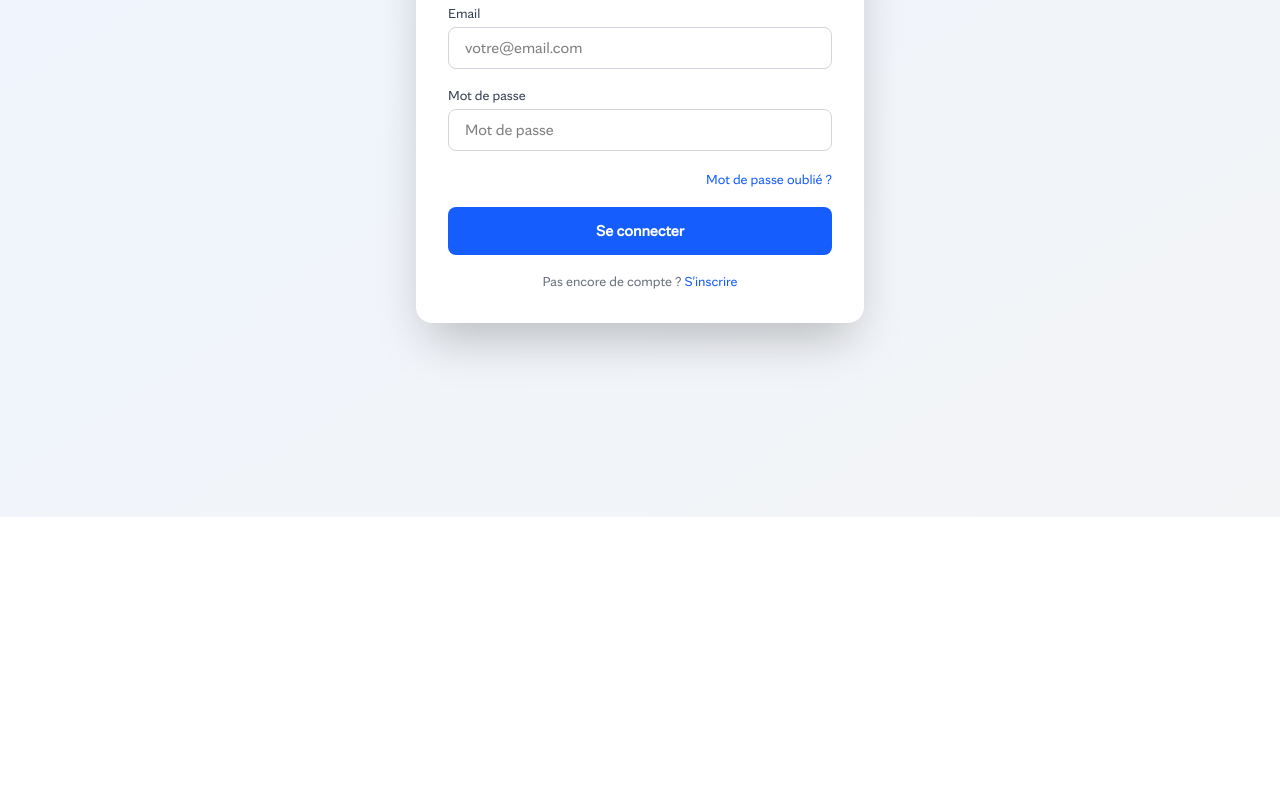
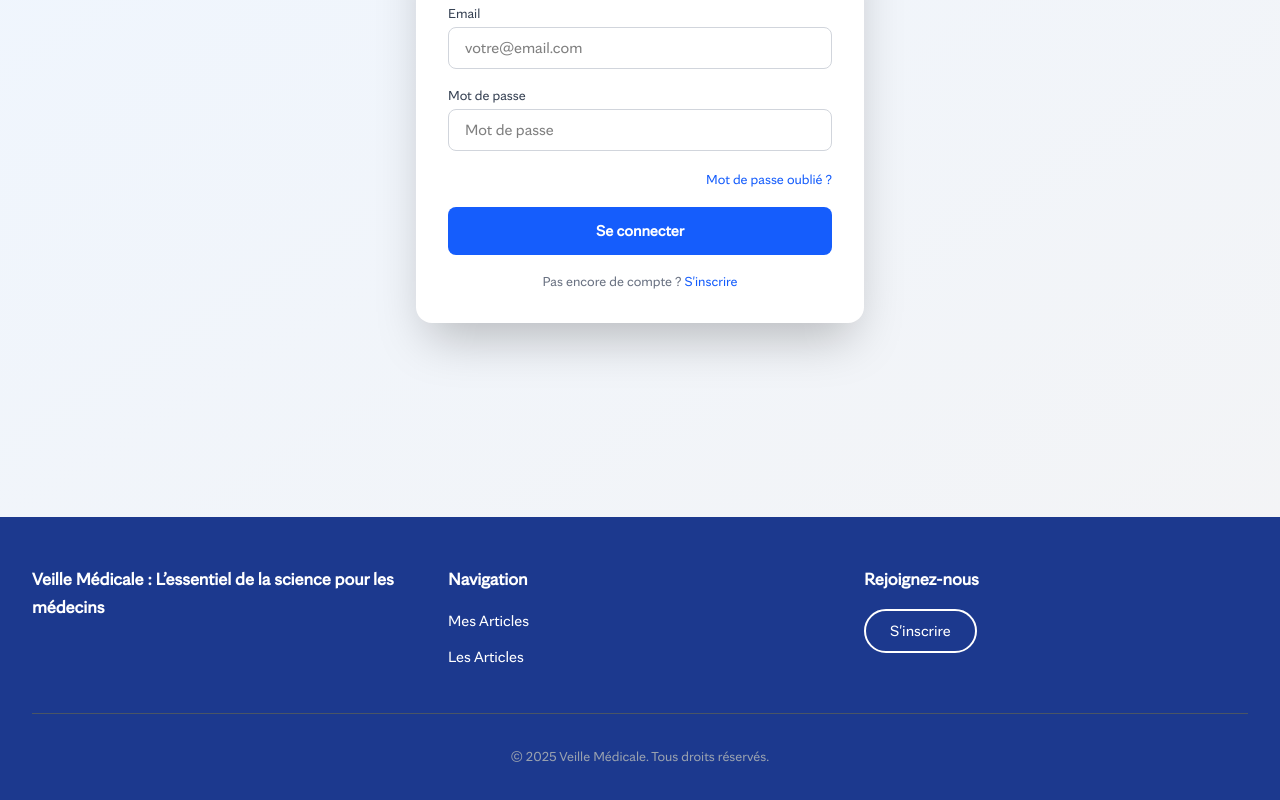
Before and after one commit to Jean-EmmanuelP/med_kit, a SvelteKit app in the folder frontend/: page /login in a window 1280 px wide. Shown: the part 328-1128 px from the top of the page. Before the commit the page ends 845 px from the top, so only its background shows below. Built offline with nearby package versions, Linux system fonts and the light colour scheme; no server answers.

Commit message:
feat: added some style to the front page home

```diff
--- a/frontend/src/i18n.json
+++ b/frontend/src/i18n.json
@@ -6,6 +6,12 @@
       "description": "Veille est un service qui notifie les médecins des dernières études scientifiques pertinentes, en fonction de leurs disciplines et de leurs préférences. Recevez des alertes personnalisées et restez à la pointe en seulement 5 minutes par jour.",
       "phrase1": "Trop d’études, pas assez de temps,",
       "phrase2": "Veille vous livre l’essentiel.",
+      "hero": {
+        "title": "Veille scientifique simple et efficace",
+        "subtitle": "5 minutes par jour maximum via newsletter",
+        "signup": "S'inscrire",
+        "viewArticles": "Voir les articles"
+      },
       "arguments": {
         "list": [
           "Choisissez vos disciplines, paramétrez vos alertes,",
@@ -78,13 +84,23 @@
     "header": {
       "myArticles": "Mes articles",
       "articles": "Les articles",
-      "account": "Compte"
+      "account": "Compte",
+      "login": "Se connecter",
+      "signup": "S'inscrire"
     },
     "articles": {
       "title": "Les articles"
     },
     "myArticles": {
       "title": "Mes articles"
+    },
+    "footer": {
+      "slogan": "Veille Médicale : L’essentiel de la science pour les médecins",
+      "myArticles": "Mes Articles",
+      "articles": "Les Articles",
+      "account": "Compte",
+      "login": "Se connecter",
+      "signup": "S'inscrire"
     }
   }
 }
--- /dev/null
+++ b/frontend/src/lib/components/Footer.svelte
@@ -0,0 +1,62 @@
+<script>
+	import { i18n } from '$lib/i18n';
+	import userProfileStore from '$lib/stores/user';
+
+	// Fonction pour gérer la déconnexion (si nécessaire)
+	function handleLogout() {
+		// Logique de déconnexion (à implémenter selon votre système d’authentification)
+		userProfileStore.set(null); // Simulé ici, remplacez par votre logique de déconnexion
+	}
+</script>
+
+<footer class="bg-blue-900 py-12 text-white">
+	<div class="mx-auto max-w-7xl px-4 sm:px-6 lg:px-8">
+		<div class="grid grid-cols-1 gap-8 md:grid-cols-3">
+			<!-- Slogan -->
+			<div>
+				<h3 class="mb-4 text-lg font-semibold">{$i18n.footer.slogan}</h3>
+			</div>
+
+			<!-- Liens de navigation -->
+			<div>
+				<h3 class="mb-4 text-lg font-semibold">Navigation</h3>
+				<ul class="space-y-3">
+					<li>
+						<a href="/my-articles" class="hover:underline">{$i18n.footer.myArticles}</a>
+					</li>
+					<li>
+						<a href="/articles" class="hover:underline">{$i18n.footer.articles}</a>
+					</li>
+					<li>
+						{#if $userProfileStore}
+							<a href="/account" class="hover:underline">{$i18n.footer.account}</a>
+							<!-- Vous pouvez ajouter un lien/bouton de déconnexion ici si nécessaire -->
+							<!-- <button on:click={handleLogout} class="hover:underline">Déconnexion</button> -->
+						{/if}
+					</li>
+				</ul>
+			</div>
+
+			<!-- Bouton S'inscrire (si non connecté) -->
+			<div>
+				{#if !$userProfileStore}
+					<h3 class="mb-4 text-lg font-semibold">Rejoignez-nous</h3>
+					<a
+						href="/signup"
+						class="inline-block rounded-full border-2 border-white px-6 py-2 text-white transition-colors duration-200 hover:bg-white hover:text-blue-900"
+					>
+						{$i18n.footer.signup}
+					</a>
+				{/if}
+			</div>
+		</div>
+
+		<!-- Ligne de séparation -->
+		<hr class="my-8 border-gray-600" />
+
+		<!-- Mention de droits d’auteur -->
+		<div class="text-center text-sm text-gray-400">
+			&copy; {new Date().getFullYear()} Veille Médicale. Tous droits réservés.
+		</div>
+	</div>
+</footer>
--- a/frontend/src/routes/+layout.svelte
+++ b/frontend/src/routes/+layout.svelte
@@ -1,6 +1,7 @@
 <script lang="ts">
 	import '../app.css';
 	import Header from '$lib/components/Header.svelte';
+	import Footer from '$lib/components/Footer.svelte';
 	import userProfile from '$lib/stores/user';
 	import { invalidate } from '$app/navigation';
 	import { supabaseStore } from '$lib/stores/supabase';
@@ -53,4 +54,5 @@
 	<div class="mt-[15%] sm:mt-[3.5%]">
 		{@render children()}
 	</div>
+	<Footer />
 </div>
--- a/frontend/src/routes/+page.svelte
+++ b/frontend/src/routes/+page.svelte
@@ -2,6 +2,7 @@
 	import { i18n } from '$lib/i18n';
 	import userProfileStore from '$lib/stores/user';
 	import { goto } from '$app/navigation';
+	import Footer from '$lib/components/Footer.svelte';
 
 	let showModal = false;
 	let searchQuery = '';
@@ -9,13 +10,39 @@
 	let videoElement;
 
 	const disciplineOptions = [
-	  'Médecine Générale', 'Urgences', 'Médecine du Travail', 'Santé Publique', 'Médecine Interne',
-	  'Endocrinologie-Diabétologie-Nutrition', 'Cardiologie', 'Dermatologie', 'Hépato-Gastroentérologie',
-	  'Génétique', 'Gériatrie', 'Hématologie', 'Maladies infectieuses', 'Néphrologie', 'Neurologie',
-	  'Oncologie', 'Médecine physique et réadaptation', 'Pneumologie', 'Gynécologie-obstétrique',
-	  'Pédiatrie', 'Psychiatrie', 'Anesthésie - Réanimation', 'Rhumatologie', 'Chirurgie cardiaque',
-	  'Chirurgie digestive', 'Chirurgie ORL', 'Neurochirurgie', 'Ophtalmologie', 'Chirurgie orthopédique',
-	  'Chirurgie thoracique', 'Urologie', 'Chirurgie vasculaire', 'Médecine de la douleur'
+		'Médecine Générale',
+		'Urgences',
+		'Médecine du Travail',
+		'Santé Publique',
+		'Médecine Interne',
+		'Endocrinologie-Diabétologie-Nutrition',
+		'Cardiologie',
+		'Dermatologie',
+		'Hépato-Gastroentérologie',
+		'Génétique',
+		'Gériatrie',
+		'Hématologie',
+		'Maladies infectieuses',
+		'Néphrologie',
+		'Neurologie',
+		'Oncologie',
+		'Médecine physique et réadaptation',
+		'Pneumologie',
+		'Gynécologie-obstétrique',
+		'Pédiatrie',
+		'Psychiatrie',
+		'Anesthésie - Réanimation',
+		'Rhumatologie',
+		'Chirurgie cardiaque',
+		'Chirurgie digestive',
+		'Chirurgie ORL',
+		'Neurochirurgie',
+		'Ophtalmologie',
+		'Chirurgie orthopédique',
+		'Chirurgie thoracique',
+		'Urologie',
+		'Chirurgie vasculaire',
+		'Médecine de la douleur'
 	];
 
 	function handleSearch(event) {
@@ -51,7 +78,7 @@
 	<div class="relative flex-auto">
 		<video
 			bind:this={videoElement}
-		class="absolute inset-0 w-full h-full object-cover"
+			class="absolute inset-0 h-full w-full object-cover"
 			loop
 			muted
 			playsinline
@@ -61,49 +88,76 @@
 		</video>
 
 		<!-- Overlay sombre -->
-	  <div class="absolute inset-0 bg-black opacity-50"></div>
+		<div class="absolute inset-0 bg-black opacity-70"></div>
 
 		<!-- Bouton Play/Pause -->
 		<button
 			on:click={togglePlay}
-		class="absolute top-1/2 left-1/2 transform -translate-x-1/2 -translate-y-1/2 z-20 text-white"
+			class="absolute top-[10%] right-[1%] z-20 -translate-x-1/2 -translate-y-1/2 transform text-white"
 			aria-label={isPlaying ? 'Pause' : 'Play'}
 		>
 			{#if isPlaying}
 				<!-- Icône Pause -->
-		  <svg class="w-12 h-12" fill="none" stroke="currentColor" viewBox="0 0 24 24" xmlns="http://www.w3.org/2000/svg">
-			<path stroke-linecap="round" stroke-linejoin="round" stroke-width="2" d="M10 9v6m4-6v6"></path>
+				<svg
+					class="h-12 w-12"
+					fill="none"
+					stroke="currentColor"
+					viewBox="0 0 24 24"
+					xmlns="http://www.w3.org/2000/svg"
+				>
+					<path stroke-linecap="round" stroke-linejoin="round" stroke-width="1" d="M10 9v6m4-6v6"
+					></path>
 				</svg>
 			{:else}
 				<!-- Icône Play -->
-		  <svg class="w-12 h-12" fill="none" stroke="currentColor" viewBox="0 0 24 24" xmlns="http://www.w3.org/2000/svg">
-			<path stroke-linecap="round" stroke-linejoin="round" stroke-width="2" d="M9 5l10 7-10 7V5z"></path>
+				<svg
+					class="h-12 w-12"
+					fill="none"
+					stroke="currentColor"
+					viewBox="0 0 24 24"
+					xmlns="http://www.w3.org/2000/svg"
+				>
+					<path
+						stroke-linecap="round"
+						stroke-linejoin="round"
+						stroke-width="1"
+						d="M9 5l10 7-10 7V5z"
+					></path>
 				</svg>
 			{/if}
 		</button>
 
 		<!-- Contenu -->
-	  <div class="absolute bottom-8 right-8 z-10 text-right text-white">
-		<h1 class="text-4xl md:text-5xl lg:text-6xl font-bold font-display tracking-tight drop-shadow-lg">
-		  Transforming your care
+		<div
+			class="absolute bottom-[10%] left-[4%] z-10 flex w-full transform flex-col space-y-6 md:left-[19%] md:flex-col"
+		>
+			<!-- Texte à gauche -->
+			<div class="flex flex-col md:gap-6 gap-2 max-w-[90%] text-white">
+				<h1
+					class="font-display text-4xl font-bold tracking-tight drop-shadow-lg md:text-5xl lg:text-6xl"
+				>
+					{$i18n.home.hero.title}
 				</h1>
-		<p class="text-lg md:text-xl font-light font-serif drop-shadow-md pl-4 mt-2">
-		  Learn how we drive innovation
+				<p class="mt-2 font-serif text-lg font-light drop-shadow-md md:text-xl">
+					{$i18n.home.hero.subtitle}
 				</p>
-		<div class="mt-4 pl-4">
+			</div>
+
+			<!-- Bouton en haut à droite -->
+			<div>
 				{#if !$userProfileStore}
 					<a
 						href="/signup"
-			  class="inline-block rounded-full border-2 border-white px-6 py-3 text-base md:text-lg font-medium font-sans-bold text-white hover:bg-white hover:text-black transition-colors duration-200"
+						class="font-sans-bold inline-block w-[90%] text-center rounded-full border-2 border-white py-3 text-base font-medium text-white transition-colors duration-200 hover:bg-white hover:text-black md:w-fit md:px-6 md:text-lg"
 					>
-			  Créer un compte
+						{$i18n.home.hero.signup}
 					</a>
 				{:else}
 					<a
 						href="/articles"
-			  class="inline-block rounded-full border-2 border-white px-6 py-3 text-base md:text-lg font-medium font-sans-bold text-white hover:bg-white hover:text-black transition-colors duration-200"
+						class="font-sans-bold inline-block w-[90%] rounded-full border-2 border-white py-3 text-center text-base font-medium text-white transition-colors duration-200 hover:bg-white hover:text-black md:w-fit md:px-6 md:text-lg"
 					>
-			  Voir les récents articles
+						{$i18n.home.hero.viewArticles}
 					</a>
 				{/if}
 			</div>
@@ -112,10 +166,10 @@
 
 	<!-- Section de recherche -->
 	<div class="bg-white py-8">
-	  <div class="max-w-7xl mx-auto px-4 sm:px-6 lg:px-8 flex flex-col md:flex-row md:space-x-8">
+		<div class="mx-auto flex max-w-7xl flex-col px-4 sm:px-6 md:flex-row md:space-x-8 lg:px-8">
 			<!-- Liste des domaines -->
-		<div class="w-full md:w-1/3 mb-6 md:mb-0">
-		  <h3 class="text-sm font-medium font-sans text-gray-700 mb-4 uppercase">
+			<div class="mb-6 w-full md:mb-0 md:w-1/3">
+				<h3 class="mb-4 font-sans text-sm font-medium text-gray-700 uppercase">
 					Rechercher par domaine
 				</h3>
 				<div class="flex flex-wrap gap-2">
@@ -123,7 +177,7 @@
 						<a
 							href={`/articles?discipline=${encodeURIComponent(discipline)}`}
 							on:click={handleDisciplineClick}
-				class="w-10 h-10 flex items-center justify-center rounded-full border border-gray-300 text-sm font-medium font-sans text-gray-700 hover:bg-blue-100 transition-colors duration-200"
+							class="flex h-10 w-10 items-center justify-center rounded-full border border-gray-300 font-sans text-sm font-medium text-gray-700 transition-colors duration-200 hover:bg-blue-100"
 						>
 							{discipline.charAt(0)}
 						</a>
@@ -132,21 +186,21 @@
 			</div>
 
 			<!-- Barre de recherche -->
-		<div class="w-full md:w-2/3 flex items-center">
+			<div class="flex w-full items-center md:w-2/3">
 				<form on:submit={handleSearch} class="relative w-full">
 					<input
 						type="text"
 						bind:value={searchQuery}
 						placeholder="Rechercher un article"
-			  class="w-full py-2 px-4 pr-12 rounded-full border border-gray-300 focus:border-blue-500 focus:ring focus:ring-blue-200 transition-all duration-200 text-sm font-sans"
+						class="w-full rounded-full border border-gray-300 px-4 py-2 pr-12 font-sans text-sm transition-all duration-200 focus:border-blue-500 focus:ring focus:ring-blue-200"
 					/>
 					<button
 						type="submit"
-			  class="absolute right-3 top-1/2 transform -translate-y-1/2 text-gray-500 hover:text-blue-600"
+						class="absolute top-1/2 right-3 -translate-y-1/2 transform text-gray-500 hover:text-blue-600"
 						aria-label="Rechercher"
 					>
 						<svg
-				class="w-5 h-5"
+							class="h-5 w-5"
 							fill="none"
 							stroke="currentColor"
 							viewBox="0 0 24 24"
@@ -167,15 +221,15 @@
 
 	<!-- Modale -->
 	{#if showModal}
-	  <div class="fixed inset-0 bg-black bg-opacity-50 z-50 flex items-center justify-center px-4">
-		<div class="bg-white rounded-lg p-6 max-w-md w-full space-y-4 relative">
+		<div class="bg-opacity-50 fixed inset-0 z-50 flex items-center justify-center bg-black px-4">
+			<div class="relative w-full max-w-md space-y-4 rounded-lg bg-white p-6">
 				<button
 					on:click={closeModal}
 					class="absolute top-4 right-4 text-gray-500 hover:text-gray-700"
 					aria-label="Fermer la modale"
 				>
 					<svg
-			  class="w-6 h-6"
+						class="h-6 w-6"
 						fill="none"
 						stroke="currentColor"
 						viewBox="0 0 24 24"
@@ -189,15 +243,16 @@
 						/>
 					</svg>
 				</button>
-		  <h2 class="text-xl font-bold font-display text-gray-900">
+				<h2 class="font-display text-xl font-bold text-gray-900">
 					Créez un compte pour accéder aux articles
 				</h2>
-		  <p class="text-sm font-sans text-gray-700">
-			En créant un compte (ça prend <span class="font-sans-bold">1 minute</span>), vous aurez accès à tous les articles médicaux à jour dans vos domaines d’intérêt.
+				<p class="font-sans text-sm text-gray-700">
+					En créant un compte (ça prend <span class="font-sans-bold">1 minute</span>), vous aurez
+					accès à tous les articles médicaux à jour dans vos domaines d’intérêt.
 				</p>
 				<button
 					on:click={redirectToSignup}
-			class="w-full rounded-full bg-blue-600 py-3 text-white font-medium font-sans-bold hover:bg-blue-700 transition-colors duration-200"
+					class="font-sans-bold w-full rounded-full bg-blue-600 py-3 font-medium text-white transition-colors duration-200 hover:bg-blue-700"
 				>
 					Créer un compte
 				</button>
```
Lines whose indentation alone changed are shown as unchanged.
